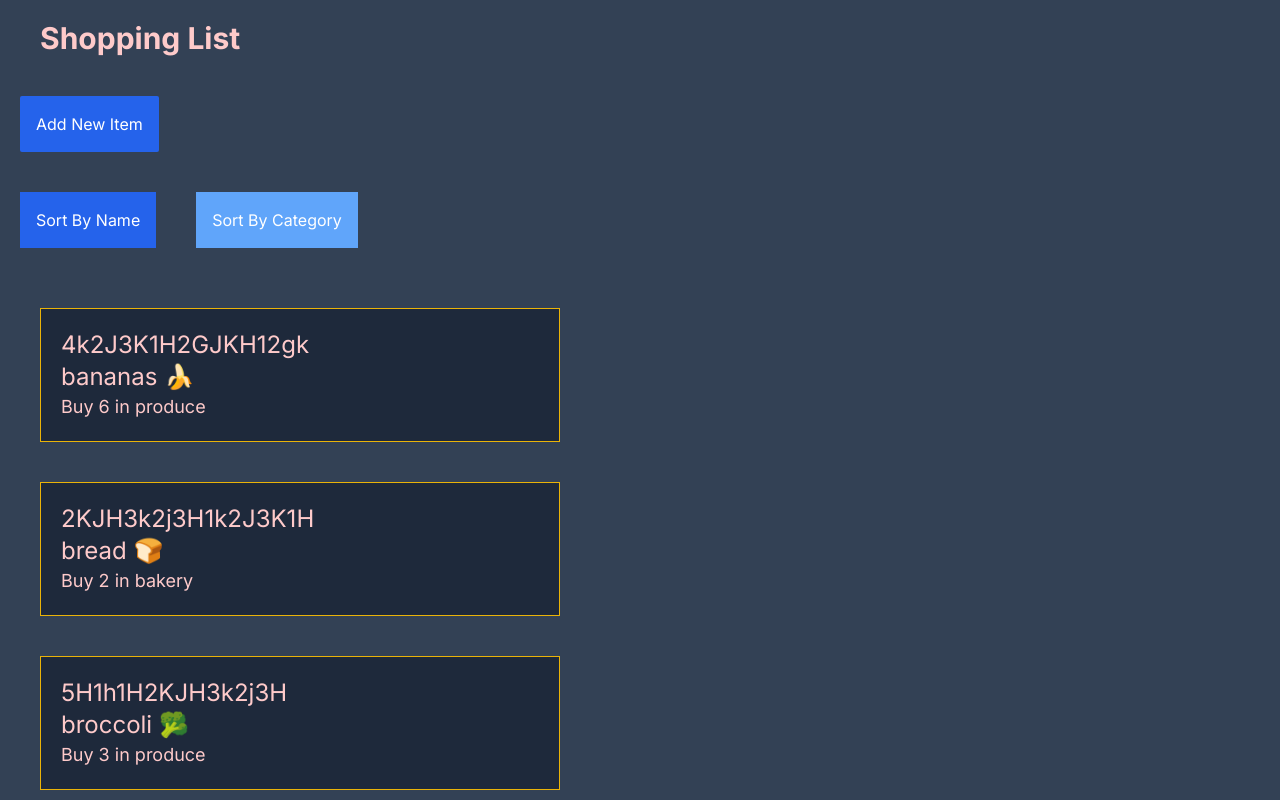
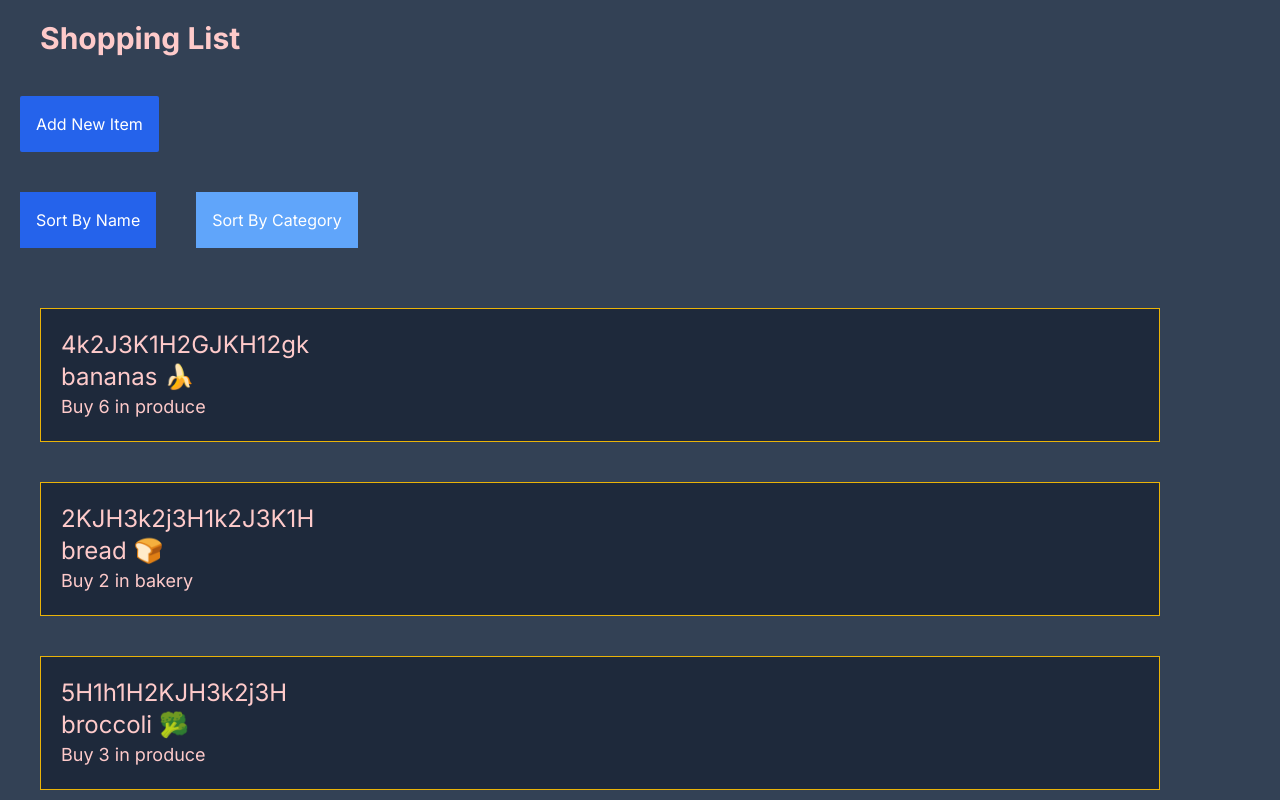
Before and after one commit to adevlaming/cprg306-assignments, a Next.js app: page /week-7 in a window 1280 px wide. Shown: the top 800 px of the page. Built offline with nearby package versions, Linux system fonts and the light colour scheme.

Commit message:
small styling change

```diff
--- a/app/week-7/page.js
+++ b/app/week-7/page.js
@@ -43,7 +43,7 @@ export default function Page(){
                     </div>
                     <ItemList items={itemList} onItemSelect={handleItemSelect} />
                 </div>
-                <div className="flex-1 ml-10 pt-48">
+                <div className="flex-0.5 ml-10 pt-48">
                     {selectedItemName && <MealIdeas ingredient={selectedItemName} /> }
                 </div>
             </div>
```
